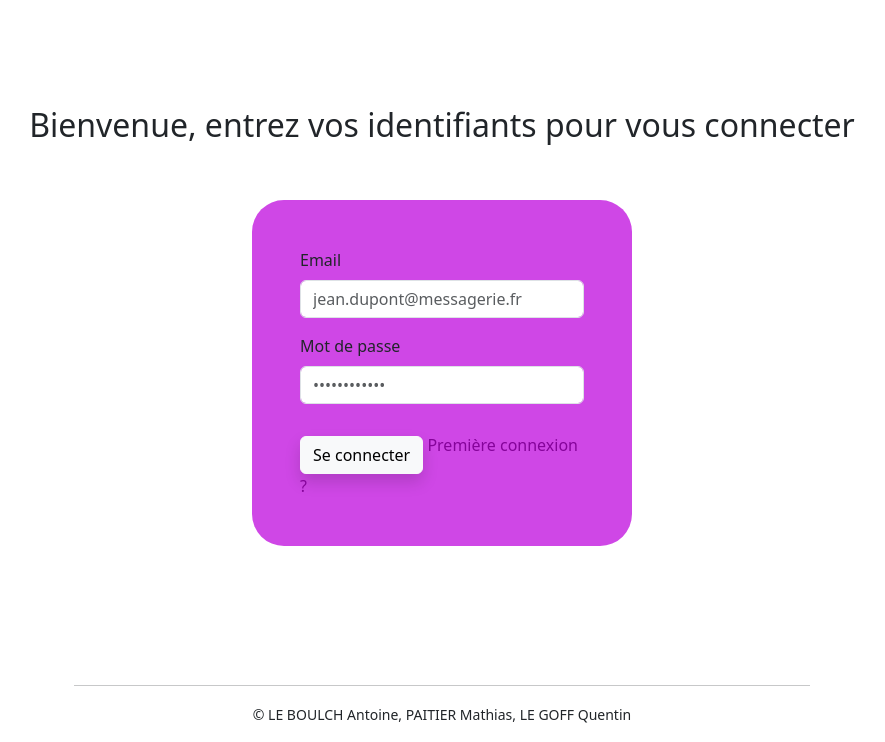
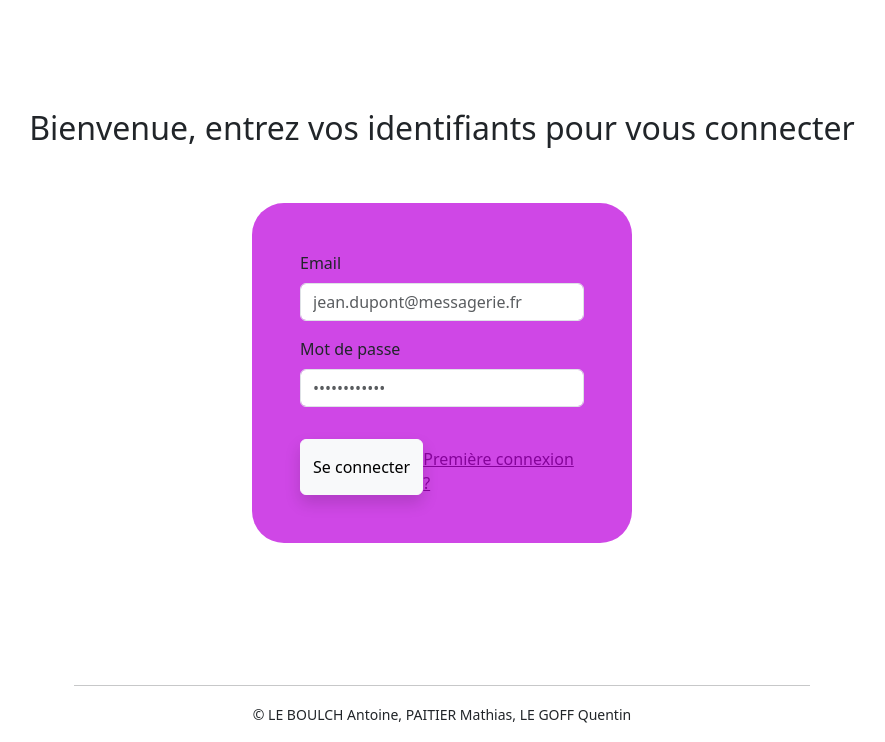
Before and after one commit to eltar14/prj-web-cir2-grp-11, a PHP site: page /client/accueil.php in a window 1280 px wide. Shown: the part 58-800 px from the top of the page, without its empty margins (198-1083 px from the left). Run offline with PHP 8.4, Linux system fonts and the light colour scheme; some libraries are stand-ins or nearby versions.

Commit message:
newUser linked

```diff
--- a/client/connexion.php
+++ b/client/connexion.php
@@ -2,7 +2,7 @@
 <html class="h-100">
 
 <head>
-  <title>WebAurion++</title>
+  <title>Connexion</title>
   <meta charset="utf-8">
   <link href="https://cdn.jsdelivr.net/npm/bootstrap@5.3.0-alpha1/dist/css/bootstrap.min.css" rel="stylesheet" integrity="sha384-GLhlTQ8iRABdZLl6O3oVMWSktQOp6b7In1Zl3/Jr59b6EGGoI1aFkw7cmDA6j6gD" crossorigin="anonymous">
   <script src="https://cdn.jsdelivr.net/npm/bootstrap@5.3.0-alpha3/dist/js/bootstrap.bundle.min.js" integrity="sha384-ENjdO4Dr2bkBIFxQpeoTz1HIcje39Wm4jDKdf19U8gI4ddQ3GYNS7NTKfAdVQSZe" crossorigin="anonymous"></script>
@@ -26,7 +26,7 @@
         <h2 id="title_welcome">Bienvenue, entrez vos identifiants pour vous connecter</h2>
       </div>
 
-      <div class="row">
+      <div class="row justify-content-between">
   <form class="col-4 offset-4 colorPurple p-5 rounded-5" method="post" action="">
     <div class="mb-3">
       <label for="exampleFormControlInput1" class="form-label">Email</label>
@@ -36,8 +36,10 @@
       <label for="exampleFormControlInput1" class="form-label">Mot de passe</label>
       <input type="password" name="password" class="form-control" id="exampleFormControlInput1" placeholder="&bull;&bull;&bull;&bull;&bull;&bull;&bull;&bull;&bull;&bull;&bull;&bull;" name="password">
     </div>
+    <div class="d-flex justify-content-between">
       <input class="btn btn-light shadow mt-3" type="submit" value="Se connecter">
-          <a href="php/newUser.php" class="textColorDarkPurple text-decoration-none">Première connexion ?</a>
+      <a href="php/newUser.php" class="textColorDarkPurple mt-4">Première connexion ?</a>
+    </div>
   </form>
 </div>
 
--- a/client/php/newUser.php
+++ b/client/php/newUser.php
@@ -45,6 +45,7 @@
                 </div>
               </div>
               ';
+              header('Location: ../accueil.php');
               break;
             case "error":
               echo '
```
Lines whose indentation alone changed are shown as unchanged.
